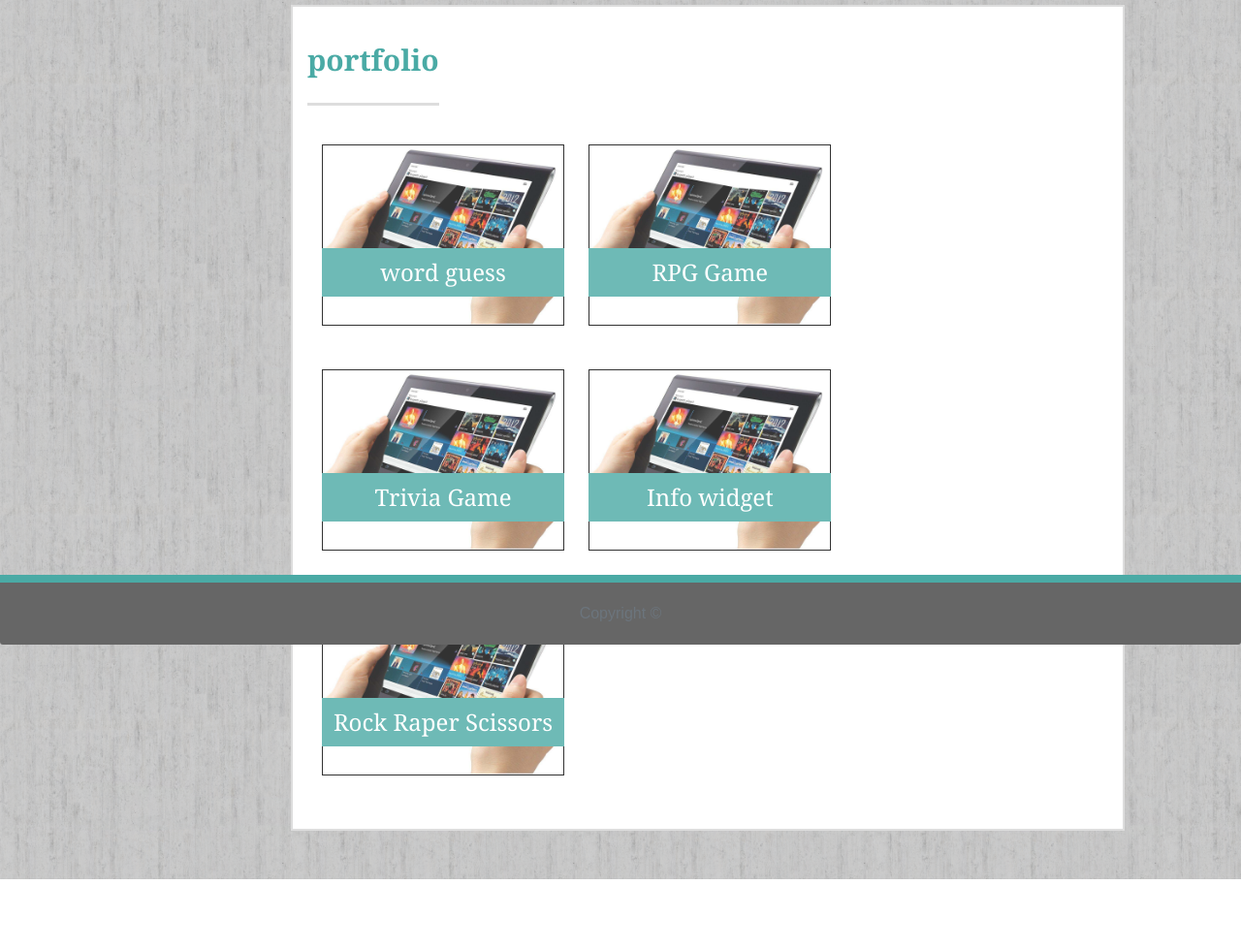
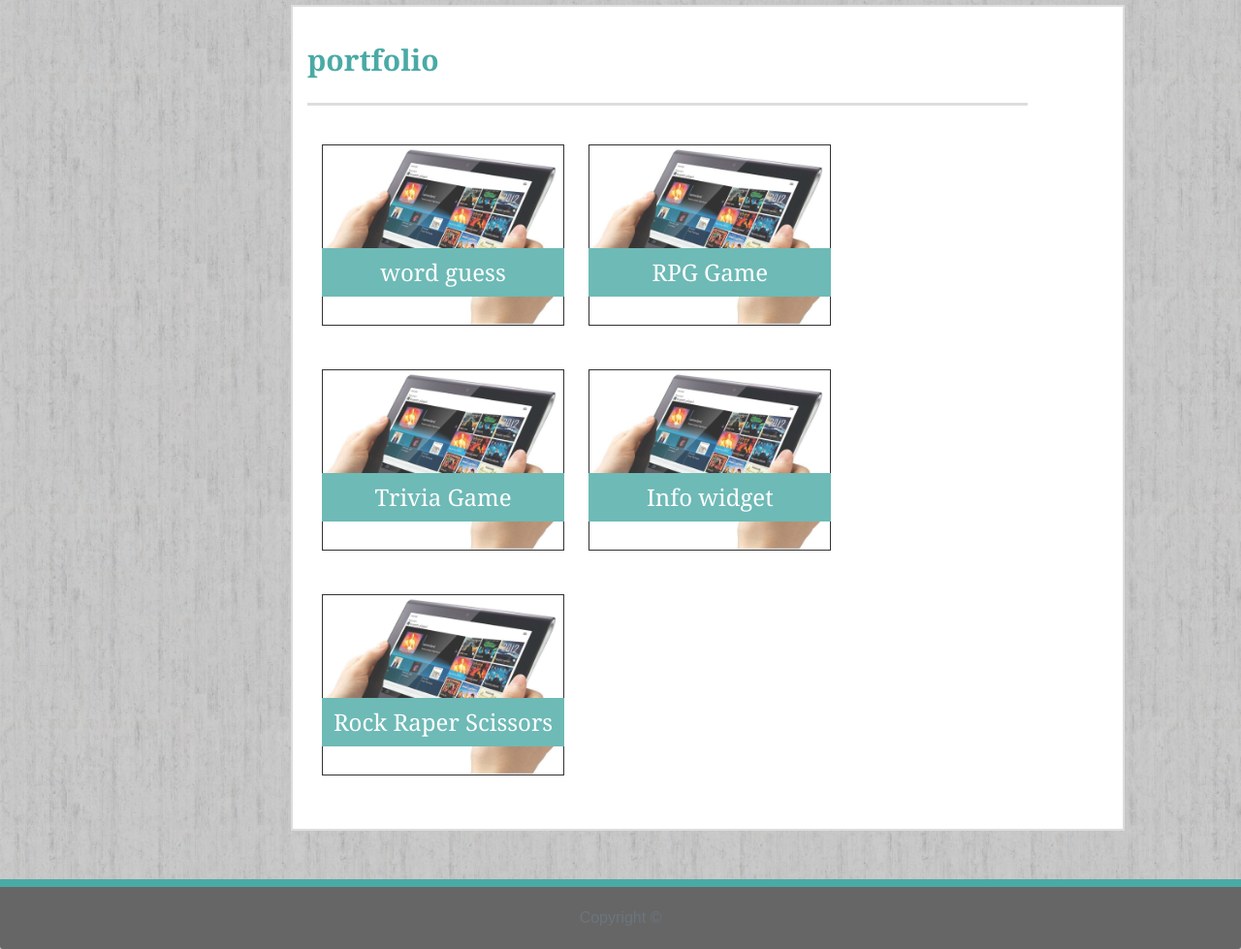
Before and after one commit to zeynabkarampour/Bootstrap-Portfolio, a plain HTML site: page portfolio1.html in a window 1280 px wide. Shown: the part 135-1114 px from the top of the page at 97% size. Before the commit the page ends 1042 px from the top, so only its background shows below. Drawn offline with nearby package versions, Linux system fonts and the light colour scheme.

Commit message:
boostrap portfolio

```diff
--- a/portfolio1.html
+++ b/portfolio1.html
@@ -101,11 +101,11 @@
 
 
                 <!--footer-->
-                <footer>
-                        <div class="card-footer text-muted center">
-                                Copyright &copy;
-                        </div>
-                </footer>
+                       <footer class="footer">
+                                <div class="card-footer text-muted center">
+                                        Copyright &copy;
+                                </div>
+                        </footer>
 
 
     </body>
--- a/style1.css
+++ b/style1.css
@@ -122,11 +122,11 @@ h1, h2, h3, p {
     border-top: 8px solid #4aaaa5;
     padding: 20px 0;
     text-align:center;
-    margin-top: 10px;
+    /* margin-top: 10px;
     position: fixed;
     bottom: 0;
     right: 0;
-    left: 0;
+    left: 0; */
 }
 
 /*
@@ -173,3 +173,8 @@ img{
     border: 2px solid #ddd;
     padding: 30px;
 }
+
+.page-header {
+    color: #4aaaa5;
+    width: 90%;
+}
```
Also changed, not shown: index.html (+1 -1 lines).
